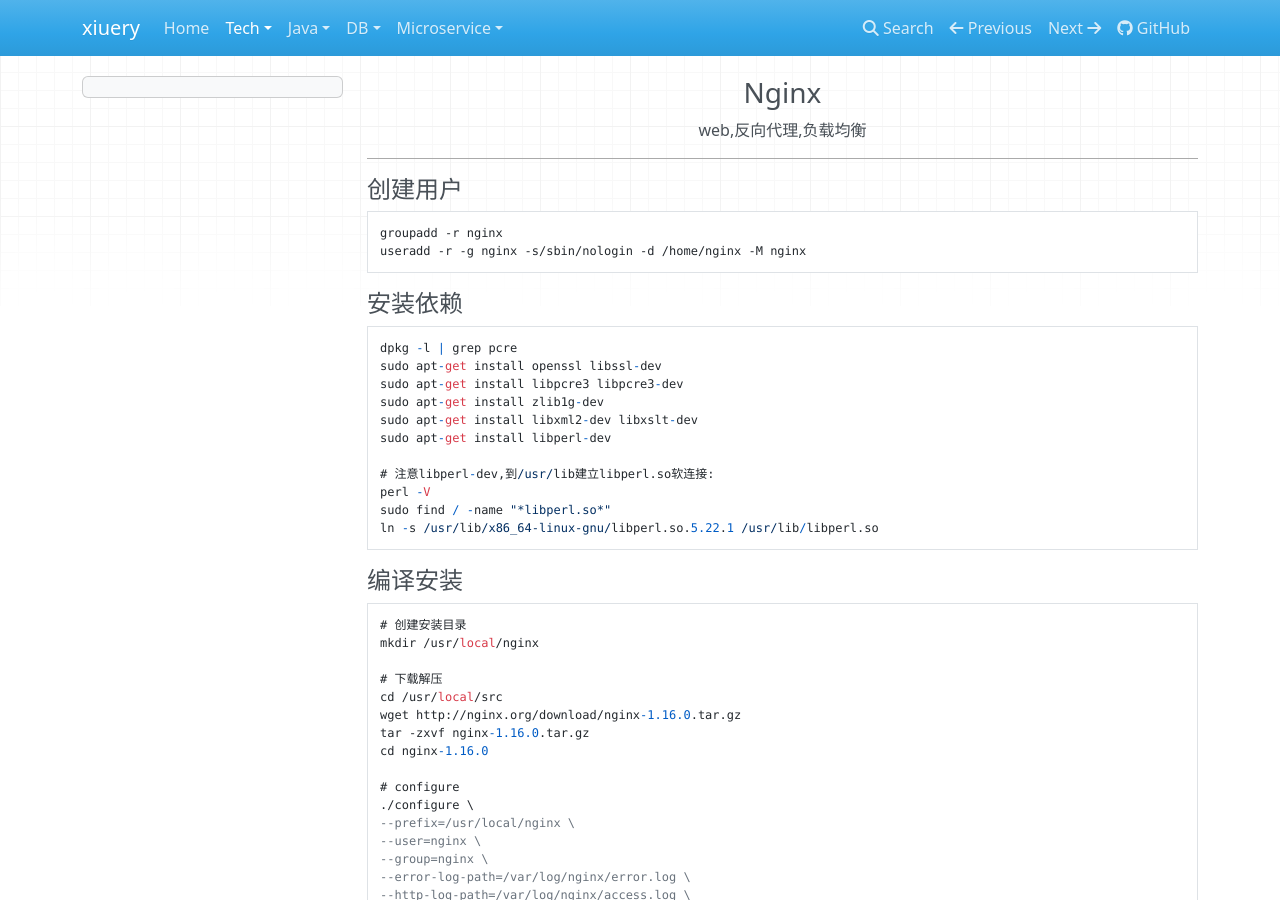
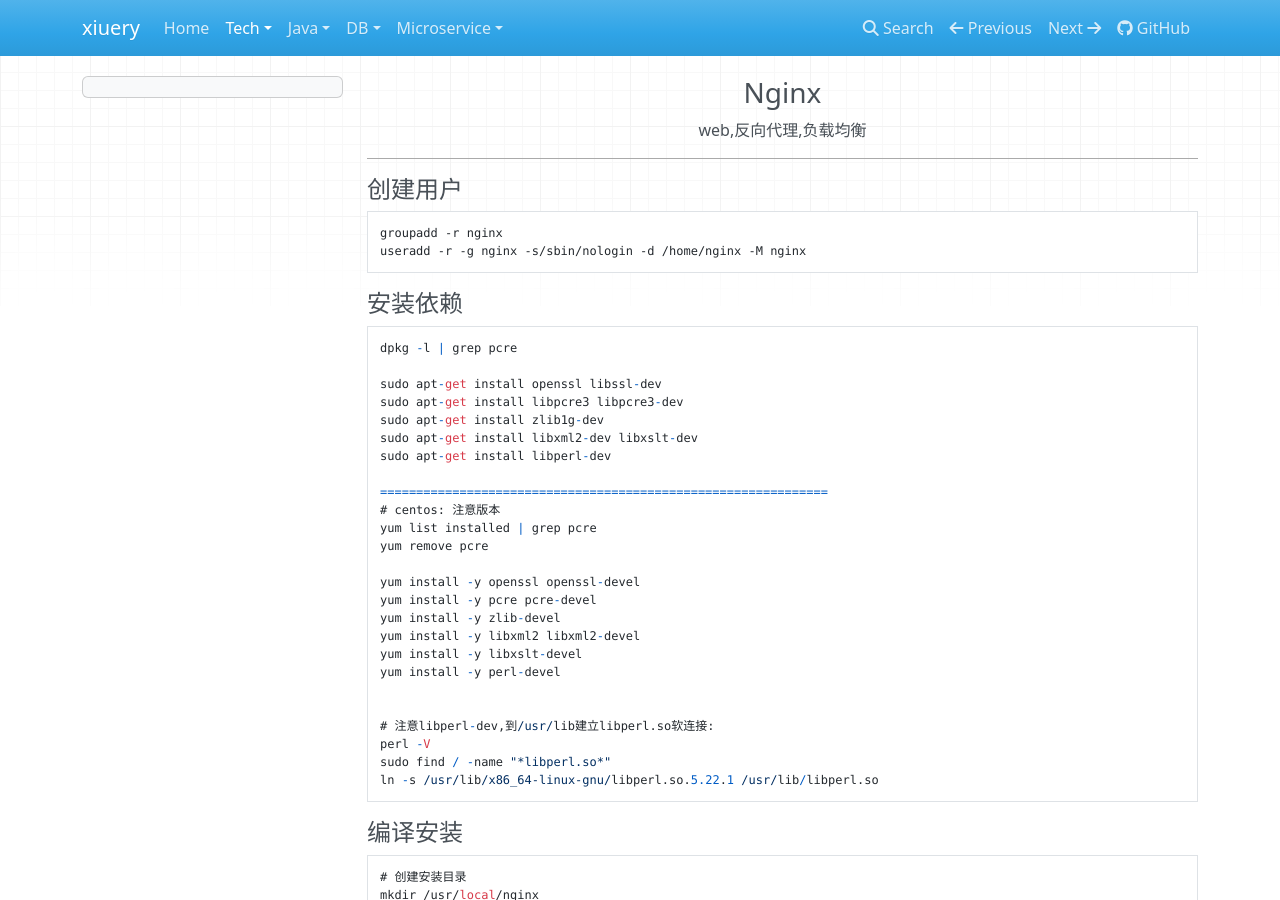
Before and after one commit to xiuery/manual, an MkDocs documentation site: the page built from docs/tech/nginx.md, in a window 1280 px wide and 900 px high. Built offline with MkDocs 1.6.1, drawn with Linux system fonts in a browser that asks for light colours; nearby versions of some CDN libraries.

Commit message:
Update nginx.md

````diff
--- a/docs/tech/nginx.md
+++ b/docs/tech/nginx.md
@@ -12,11 +12,25 @@ useradd -r -g nginx -s/sbin/nologin -d /home/nginx -M nginx
 #### 安装依赖
 ```
 dpkg -l | grep pcre
+
 sudo apt-get install openssl libssl-dev
 sudo apt-get install libpcre3 libpcre3-dev
 sudo apt-get install zlib1g-dev
 sudo apt-get install libxml2-dev libxslt-dev
 sudo apt-get install libperl-dev
+
+==============================================================
+# centos: 注意版本
+yum list installed | grep pcre
+yum remove pcre
+
+yum install -y openssl openssl-devel
+yum install -y pcre pcre-devel
+yum install -y zlib-devel
+yum install -y libxml2 libxml2-devel
+yum install -y libxslt-devel
+yum install -y perl-devel
+
 
 # 注意libperl-dev,到/usr/lib建立libperl.so软连接:
 perl -V
````
